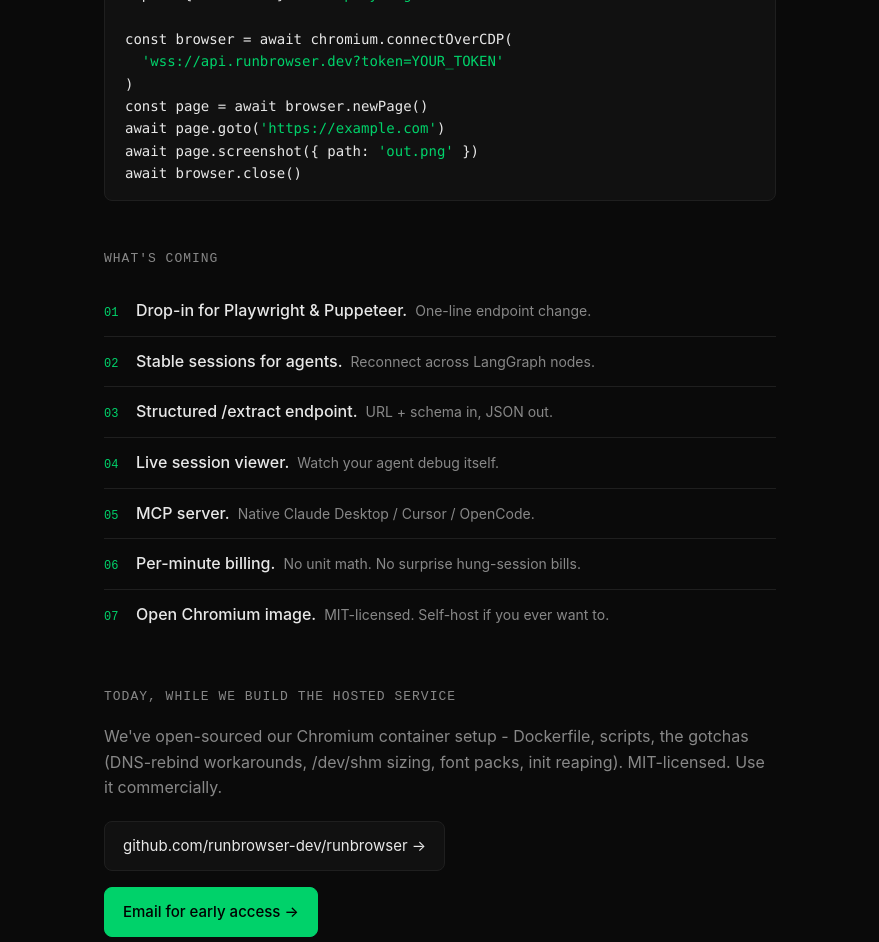
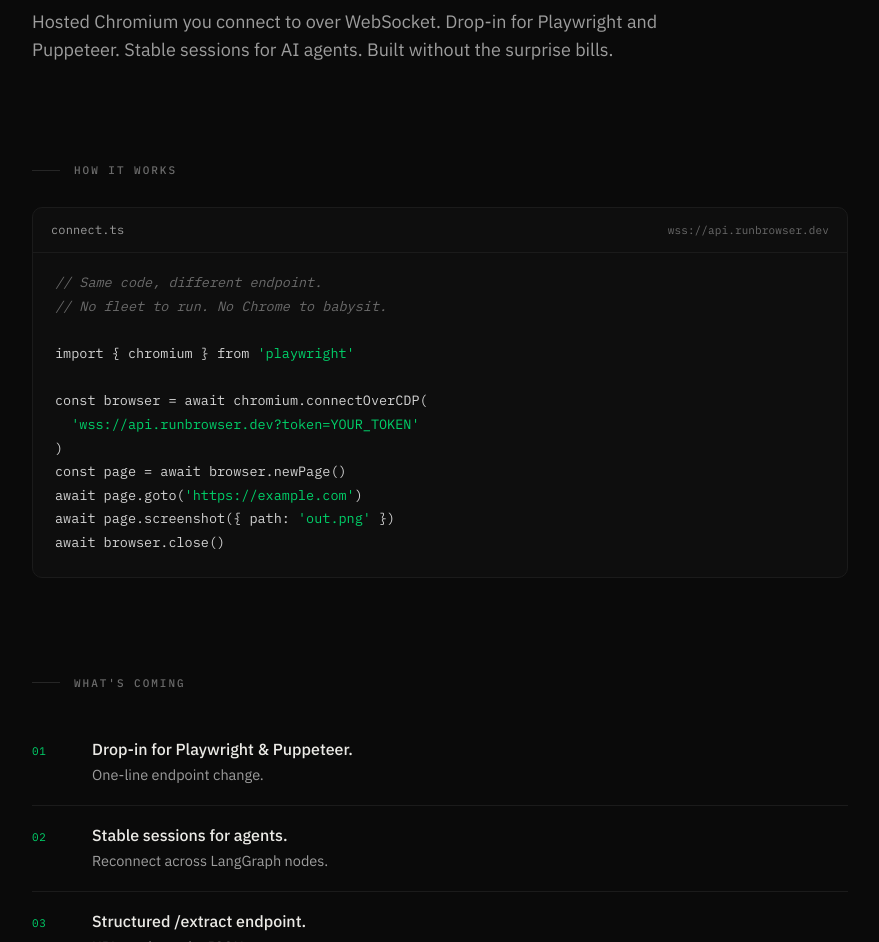
Before and after one commit to runbrowser-dev/site, a plain HTML site: page index.html in a window 1280 px wide. Shown: the part 532-1474 px from the top of the page, without its empty margins (200-1079 px from the left). Drawn offline with Linux system fonts and the light colour scheme.

Commit message:
Redesign landing: serif headline, Plex pairing, refined details

```diff
--- a/index.html
+++ b/index.html
@@ -10,14 +10,25 @@
 <meta property="og:url" content="https://runbrowser.dev">
 <meta property="og:type" content="website">
 <link rel="icon" type="image/svg+xml" href="/assets/logo.svg">
+<link rel="preconnect" href="https://fonts.googleapis.com">
+<link rel="preconnect" href="https://fonts.gstatic.com" crossorigin>
+<link rel="stylesheet" href="https://fonts.googleapis.com/css2?family=Fraunces:ital,opsz,wght@0,9..144,400;0,9..144,500;1,9..144,500&family=IBM+Plex+Mono:wght@400;500&family=IBM+Plex+Sans:wght@400;500&display=swap">
 <style>
   :root {
     --bg: #0a0a0a;
-    --fg: #e8e8e8;
-    --muted: #888;
+    --fg: #ebeae6;
+    --muted: #6b6b6b;
+    --muted-2: #9d9d9d;
     --accent: #00d26a;
-    --border: #1f1f1f;
-    --code-bg: #111;
+    --border: #1b1b1b;
+    --border-strong: #262626;
+    --code-bg: #0e0e0e;
+    --serif: 'Fraunces', 'Times New Roman', serif;
+    --sans: 'IBM Plex Sans', system-ui, sans-serif;
+    --mono: 'IBM Plex Mono', ui-monospace, monospace;
+    --col-max: 880px;
+    --space-section: 6rem;
+    --space-block: 2rem;
   }
   * { box-sizing: border-box; }
   html, body {
@@ -25,178 +36,306 @@
     padding: 0;
     background: var(--bg);
     color: var(--fg);
-    font-family: ui-sans-serif, -apple-system, BlinkMacSystemFont, "Segoe UI", Roboto, sans-serif;
+    font-family: var(--sans);
     font-size: 16px;
-    line-height: 1.6;
+    line-height: 1.65;
+    font-weight: 400;
     -webkit-font-smoothing: antialiased;
+    -moz-osx-font-smoothing: grayscale;
   }
+
+  /* Entrance */
+  @keyframes rise {
+    from { opacity: 0; transform: translateY(10px); }
+    to { opacity: 1; transform: translateY(0); }
+  }
+  .rise { animation: rise 800ms cubic-bezier(0.2, 0.7, 0.2, 1) both; }
+  @media (prefers-reduced-motion: reduce) {
+    .rise { animation: none; }
+  }
+
   main {
-    max-width: 720px;
+    max-width: var(--col-max);
     margin: 0 auto;
-    padding: 64px 24px 96px;
+    padding: 56px 32px 96px;
   }
-  header { margin-bottom: 56px; }
+
+  /* Header */
+  header {
+    margin-bottom: 5rem;
+    display: flex;
+    justify-content: space-between;
+    align-items: center;
+  }
   .logo {
     display: inline-flex;
     align-items: center;
-    gap: 10px;
-    font-family: ui-monospace, "SF Mono", Menlo, Consolas, monospace;
-    font-weight: 600;
-    font-size: 18px;
-    letter-spacing: -0.2px;
+    gap: 12px;
+    font-family: var(--mono);
+    font-weight: 500;
+    font-size: 14.5px;
+    letter-spacing: -0.01em;
     color: var(--fg);
     text-decoration: none;
   }
   .logo .mark {
     display: inline-flex;
-    width: 32px; height: 32px;
+    width: 28px; height: 28px;
   }
   .logo .mark img { width: 100%; height: 100%; display: block; }
+  .status {
+    display: inline-flex;
+    align-items: center;
+    gap: 9px;
+    font-family: var(--mono);
+    font-size: 12px;
+    color: var(--muted-2);
+    letter-spacing: 0.04em;
+  }
+  .status .dot {
+    width: 6px; height: 6px;
+    border-radius: 50%;
+    background: var(--accent);
+  }
+
+  /* Hero */
   h1 {
-    font-size: 32px;
-    line-height: 1.25;
-    margin: 0 0 20px;
-    font-weight: 600;
-    letter-spacing: -0.5px;
+    font-family: var(--serif);
+    font-size: clamp(40px, 6.6vw, 84px);
+    line-height: 1.02;
+    margin: 0 0 var(--space-block);
+    font-weight: 400;
+    letter-spacing: -0.025em;
+    font-variation-settings: "opsz" 144;
+    color: var(--fg);
   }
-  h1 .accent { color: var(--accent); }
+  h1 .accent {
+    color: var(--accent);
+    font-style: italic;
+  }
   .lede {
+    font-family: var(--sans);
     font-size: 18px;
-    color: var(--muted);
-    margin: 0 0 40px;
-    max-width: 560px;
-  }
-  section { margin-bottom: 48px; }
-  h2 {
-    font-family: ui-monospace, monospace;
-    font-size: 13px;
-    text-transform: uppercase;
-    letter-spacing: 1px;
-    color: var(--muted);
-    margin: 0 0 16px;
-    font-weight: 500;
-  }
-  pre {
-    background: var(--code-bg);
-    border: 1px solid var(--border);
-    border-radius: 8px;
-    padding: 16px 20px;
-    overflow-x: auto;
-    margin: 0 0 16px;
-    font-family: ui-monospace, "SF Mono", Menlo, monospace;
-    font-size: 14px;
+    color: var(--muted-2);
+    margin: 0;
+    max-width: 58ch;
     line-height: 1.6;
   }
-  pre .c { color: var(--muted); }
+
+  /* Sections */
+  section + section { margin-top: var(--space-section); }
+  h2 {
+    font-family: var(--mono);
+    font-size: 11px;
+    text-transform: uppercase;
+    letter-spacing: 0.18em;
+    color: var(--muted);
+    margin: 0 0 1.75rem;
+    font-weight: 500;
+    display: flex;
+    align-items: center;
+    gap: 14px;
+  }
+  h2::before {
+    content: "";
+    width: 28px;
+    height: 1px;
+    background: var(--border-strong);
+  }
+
+  /* Code block */
+  figure.code {
+    margin: 0;
+    background: var(--code-bg);
+    border-radius: 10px;
+    overflow: hidden;
+    border: 1px solid var(--border);
+  }
+  .code-header {
+    display: flex;
+    justify-content: space-between;
+    align-items: center;
+    gap: 16px;
+    padding: 12px 18px;
+    border-bottom: 1px solid var(--border);
+    color: var(--muted-2);
+    font-family: var(--mono);
+    font-size: 12px;
+    letter-spacing: 0.01em;
+  }
+  .code-header .endpoint {
+    color: var(--muted);
+    font-size: 11px;
+    white-space: nowrap;
+    overflow: hidden;
+    text-overflow: ellipsis;
+  }
+  figure.code pre {
+    background: transparent;
+    padding: 18px 22px 22px;
+    margin: 0;
+    overflow-x: auto;
+    font-family: var(--mono);
+    font-size: 13.5px;
+    line-height: 1.75;
+    color: #d4d4d4;
+  }
+  pre .c { color: var(--muted); font-style: italic; }
   pre .a { color: var(--accent); }
+
+  /* Feature list */
   ul.feats {
     list-style: none;
     padding: 0;
     margin: 0;
   }
   ul.feats li {
-    padding: 12px 0;
+    padding: 18px 0;
     border-bottom: 1px solid var(--border);
-    display: flex;
+    display: grid;
+    grid-template-columns: 44px 1fr;
+    gap: 16px;
     align-items: baseline;
-    gap: 12px;
+    transition: padding-left 220ms cubic-bezier(0.2, 0.7, 0.2, 1);
   }
+  ul.feats li:hover { padding-left: 8px; }
   ul.feats li:last-child { border-bottom: none; }
   ul.feats .marker {
     color: var(--accent);
-    font-family: ui-monospace, monospace;
-    font-size: 12px;
-    flex-shrink: 0;
-    width: 20px;
+    font-family: var(--mono);
+    font-size: 11px;
+    letter-spacing: 0.05em;
   }
+  ul.feats .row { display: block; }
   ul.feats .label {
+    display: block;
     color: var(--fg);
+    font-family: var(--sans);
     font-weight: 500;
+    font-size: 16px;
+    line-height: 1.4;
   }
   ul.feats .desc {
-    color: var(--muted);
-    font-size: 14px;
-    margin-left: 8px;
+    display: block;
+    color: var(--muted-2);
+    font-size: 14.5px;
+    margin-top: 4px;
+    line-height: 1.55;
   }
+
+  /* Links */
   a {
-    color: var(--accent);
+    color: var(--fg);
     text-decoration: none;
     border-bottom: 1px solid transparent;
-    transition: border-color 120ms;
+    transition: border-color 140ms;
   }
   a:hover { border-bottom-color: var(--accent); }
+
+  /* CTA */
+  .body-copy {
+    color: var(--muted-2);
+    margin: 0;
+    max-width: 62ch;
+    line-height: 1.6;
+  }
   .cta {
     display: flex;
-    flex-direction: column;
-    gap: 16px;
-    margin-top: 8px;
+    flex-wrap: wrap;
+    gap: 12px;
+    margin-top: var(--space-block);
   }
   .btn {
     display: inline-flex;
     align-items: center;
-    gap: 8px;
-    padding: 12px 18px;
-    background: var(--code-bg);
-    border: 1px solid var(--border);
+    gap: 10px;
+    padding: 11px 18px;
+    background: transparent;
+    border: 1px solid var(--border-strong);
     border-radius: 8px;
     color: var(--fg);
-    font-size: 15px;
-    width: fit-content;
-    transition: border-color 120ms, background 120ms;
+    font-family: var(--mono);
+    font-size: 13.5px;
+    font-weight: 400;
+    letter-spacing: -0.005em;
+    transition: border-color 160ms, color 160ms, background 160ms;
   }
   .btn:hover {
-    border-color: var(--accent);
-    background: #161616;
+    border-color: var(--muted);
+    background: rgba(255,255,255,0.02);
   }
   .btn.primary {
     background: var(--accent);
-    color: #000;
+    color: #001a0c;
     border-color: var(--accent);
     font-weight: 500;
   }
   .btn.primary:hover {
     background: #00b85e;
     border-color: #00b85e;
+    color: #001a0c;
   }
+  .btn .arrow {
+    display: inline-block;
+    transition: transform 200ms cubic-bezier(0.2, 0.7, 0.2, 1);
+  }
+  .btn:hover .arrow { transform: translateX(3px); }
+
+  /* Footer */
   footer {
-    margin-top: 80px;
-    padding-top: 24px;
+    margin-top: 7rem;
+    padding-top: 28px;
     border-top: 1px solid var(--border);
     color: var(--muted);
-    font-size: 13px;
+    font-family: var(--mono);
+    font-size: 12px;
     display: flex;
     justify-content: space-between;
     flex-wrap: wrap;
     gap: 12px;
+    letter-spacing: 0.02em;
   }
   footer a { color: var(--muted); }
   footer a:hover { color: var(--fg); border-bottom-color: var(--fg); }
-  @media (max-width: 480px) {
-    main { padding: 40px 20px 64px; }
-    h1 { font-size: 26px; }
+
+  @media (max-width: 600px) {
+    :root { --space-section: 4rem; }
+    main { padding: 32px 20px 64px; }
+    h1 { font-size: 40px; line-height: 1.05; }
     .lede { font-size: 16px; }
-    pre { font-size: 12.5px; padding: 12px 14px; }
+    header { margin-bottom: 3rem; }
+    figure.code pre { font-size: 12.5px; padding: 14px 16px 16px; }
+    .code-header { padding: 10px 14px; }
+    .code-header .endpoint { display: none; }
+    footer { margin-top: 5rem; }
+    ul.feats li { grid-template-columns: 34px 1fr; }
   }
 </style>
 </head>
 <body>
 <main>
-  <header>
+  <header class="rise" style="animation-delay: 0ms">
     <a class="logo" href="/" aria-label="RunBrowser">
-      <span class="mark"><img src="/assets/logo.svg" alt="" width="32" height="32"></span>
+      <span class="mark"><img src="/assets/logo.svg" alt="" width="28" height="28"></span>
       <span>runbrowser</span>
     </a>
+    <span class="status" aria-label="Status: coming soon"><span class="dot"></span>Coming soon</span>
   </header>
 
-  <section>
+  <section class="rise" style="animation-delay: 100ms">
     <h1>Browser infrastructure for <span class="accent">developers</span> and <span class="accent">agents</span>.</h1>
     <p class="lede">
       Hosted Chromium you connect to over WebSocket. Drop-in for Playwright and Puppeteer. Stable sessions for AI agents. Built without the surprise bills.
     </p>
   </section>
 
-  <section>
+  <section class="rise" style="animation-delay: 220ms">
     <h2>How it works</h2>
+    <figure class="code">
+      <div class="code-header">
+        <span>connect.ts</span>
+        <span class="endpoint">wss://api.runbrowser.dev</span>
+      </div>
 <pre><span class="c">// Same code, different endpoint.</span>
 <span class="c">// No fleet to run. No Chrome to babysit.</span>
 
@@ -209,38 +348,39 @@
 await page.goto(<span class="a">'https://example.com'</span>)
 await page.screenshot({ path: <span class="a">'out.png'</span> })
 await browser.close()</pre>
+    </figure>
   </section>
 
-  <section>
+  <section class="rise" style="animation-delay: 340ms">
     <h2>What's coming</h2>
     <ul class="feats">
-      <li><span class="marker">01</span><span><span class="label">Drop-in for Playwright &amp; Puppeteer.</span><span class="desc">One-line endpoint change.</span></span></li>
-      <li><span class="marker">02</span><span><span class="label">Stable sessions for agents.</span><span class="desc">Reconnect across LangGraph nodes.</span></span></li>
-      <li><span class="marker">03</span><span><span class="label">Structured /extract endpoint.</span><span class="desc">URL + schema in, JSON out.</span></span></li>
-      <li><span class="marker">04</span><span><span class="label">Live session viewer.</span><span class="desc">Watch your agent debug itself.</span></span></li>
-      <li><span class="marker">05</span><span><span class="label">MCP server.</span><span class="desc">Native Claude Desktop / Cursor / OpenCode.</span></span></li>
-      <li><span class="marker">06</span><span><span class="label">Per-minute billing.</span><span class="desc">No unit math. No surprise hung-session bills.</span></span></li>
-      <li><span class="marker">07</span><span><span class="label">Open Chromium image.</span><span class="desc">MIT-licensed. Self-host if you ever want to.</span></span></li>
+      <li><span class="marker">01</span><span class="row"><span class="label">Drop-in for Playwright &amp; Puppeteer.</span><span class="desc">One-line endpoint change.</span></span></li>
+      <li><span class="marker">02</span><span class="row"><span class="label">Stable sessions for agents.</span><span class="desc">Reconnect across LangGraph nodes.</span></span></li>
+      <li><span class="marker">03</span><span class="row"><span class="label">Structured /extract endpoint.</span><span class="desc">URL + schema in, JSON out.</span></span></li>
+      <li><span class="marker">04</span><span class="row"><span class="label">Live session viewer.</span><span class="desc">Watch your agent debug itself.</span></span></li>
+      <li><span class="marker">05</span><span class="row"><span class="label">MCP server.</span><span class="desc">Native Claude Desktop / Cursor / OpenCode.</span></span></li>
+      <li><span class="marker">06</span><span class="row"><span class="label">Per-minute billing.</span><span class="desc">No unit math. No surprise hung-session bills.</span></span></li>
+      <li><span class="marker">07</span><span class="row"><span class="label">Open Chromium image.</span><span class="desc">MIT-licensed. Self-host if you ever want to.</span></span></li>
     </ul>
   </section>
 
-  <section>
+  <section class="rise" style="animation-delay: 460ms">
     <h2>Today, while we build the hosted service</h2>
-    <p style="color: var(--muted); margin: 0 0 20px;">
+    <p class="body-copy">
       We've open-sourced our Chromium container setup - Dockerfile, scripts, the gotchas (DNS-rebind workarounds, /dev/shm sizing, font packs, init reaping). MIT-licensed. Use it commercially.
     </p>
     <div class="cta">
       <a class="btn" href="https://github.com/runbrowser-dev/runbrowser" target="_blank" rel="noopener">
-        github.com/runbrowser-dev/runbrowser →
+        github.com/runbrowser-dev/runbrowser <span class="arrow">→</span>
       </a>
       <a class="btn primary" href="mailto:hi@runbrowser.dev?subject=Early%20access%20-%20runbrowser">
-        Email for early access →
+        Email for early access <span class="arrow">→</span>
       </a>
     </div>
   </section>
 
   <footer>
-    <span>Built in the EU. Coming soon.</span>
+    <span>Built in the EU · Coming soon</span>
     <span><a href="mailto:hi@runbrowser.dev">hi@runbrowser.dev</a></span>
   </footer>
 </main>
```
